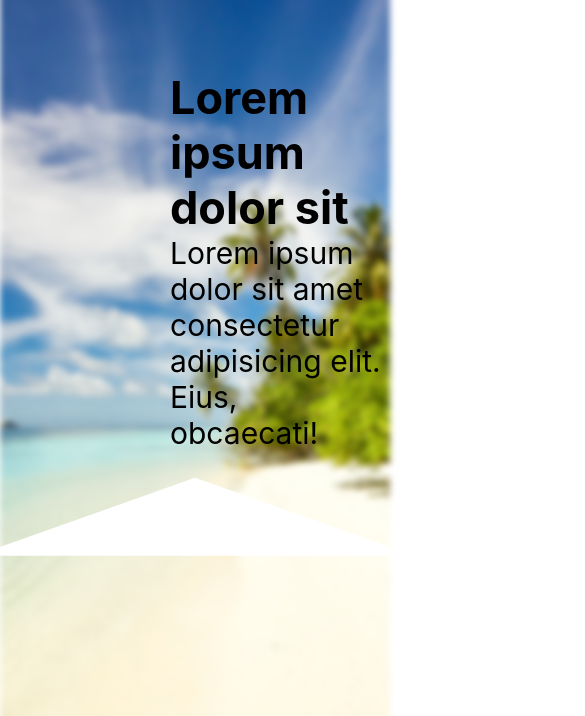
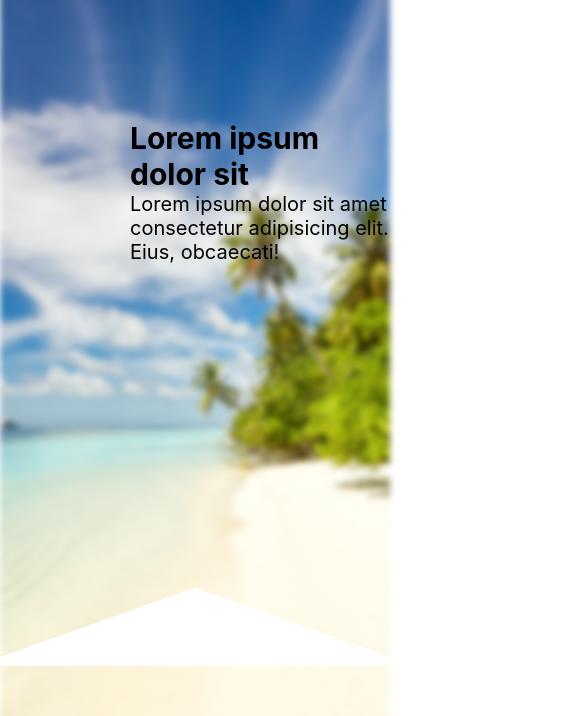
Before and after one commit to carl115/travelPage, a React (Create React App) app: page / in a window 390 px wide. Shown: the part 130-846 px from the top of the page, 585 px wide, since content can reach past the window. Built offline with nearby package versions, Linux system fonts and the light colour scheme.

Commit message:
Responsive 850

```diff
--- a/src/App.css
+++ b/src/App.css
@@ -101,3 +101,17 @@ html {
     opacity: 1;
     pointer-events: unset;
 }
+
+@media (max-width: 850px ) {
+    .App .SobreNosotros {
+        padding-bottom: 0;
+    }
+
+    .App .Ofertas {
+        grid-template-columns: repeat(2, 1fr);
+    }
+
+    .App .img-waves {
+        display: none;
+    }
+}
--- a/src/components/styles/Header.css
+++ b/src/components/styles/Header.css
@@ -49,10 +49,10 @@
 }
 
 .Header .content {
-    font-size: 30px;
+    font-size: 20px;
     position: absolute;
-    top: 200px;
-    left: 170px;
+    top: 250px;
+    left: 130px;
     z-index: 2;
 }
 
@@ -62,3 +62,9 @@
     bottom: 295px;
     z-index: 1;
 }
+
+@media (max-width: 850px ) {
+    .Header svg {
+        bottom: 185px;
+    }
+}
--- a/src/components/styles/Inicio.css
+++ b/src/components/styles/Inicio.css
@@ -41,3 +41,13 @@
 .Inicio .content-2 p {
     margin: 20px 0;
 }
+
+@media (max-width: 850px ) {
+    .Inicio .content-1 {
+        grid-column: 1/-1;
+    }
+
+    .Inicio .content-2 {
+        display: none;
+    }
+}
--- a/src/components/styles/MasInformacion.css
+++ b/src/components/styles/MasInformacion.css
@@ -20,3 +20,9 @@
 .MasInformacion .presentacion ul {
     padding: 0 0 0 50px;
 }
+
+@media (max-width: 850px ) {
+    .MasInformacion {
+        padding-top: 30px;
+    }
+}
```
